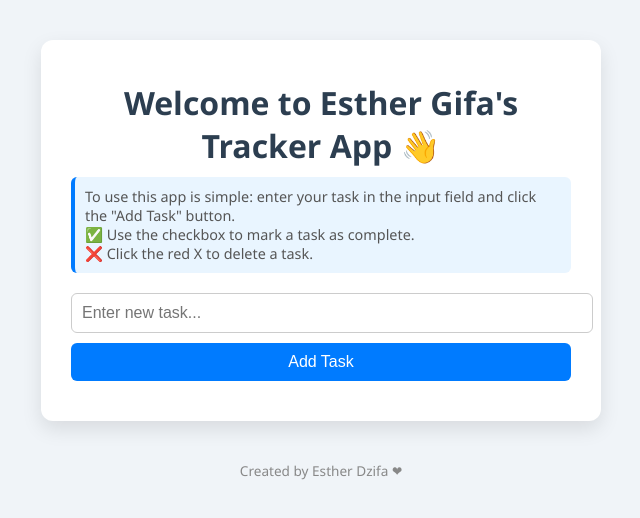
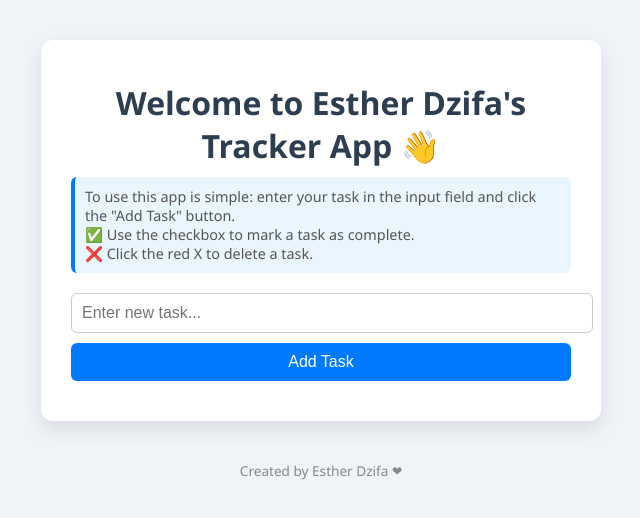
Before and after one commit to esthermensah/A-to-do-list-app_HW, a plain HTML site: page index.html in a window 1280 px wide. Shown: the whole page, without its empty margins (319-959 px from the left). Drawn offline with Linux system fonts and the light colour scheme.

Commit message:
Update index.html

```diff
--- a/index.html
+++ b/index.html
@@ -103,7 +103,7 @@
 </head>
 <body>
   <div class="container">
-    <h1>Welcome to Esther Gifa's Tracker App 👋</h1>
+    <h1>Welcome to Esther Dzifa's Tracker App 👋</h1>
     <div class="instructions">
       To use this app is simple: enter your task in the input field and click the "Add Task" button. <br/>
       ✅ Use the checkbox to mark a task as complete. <br/>
```
